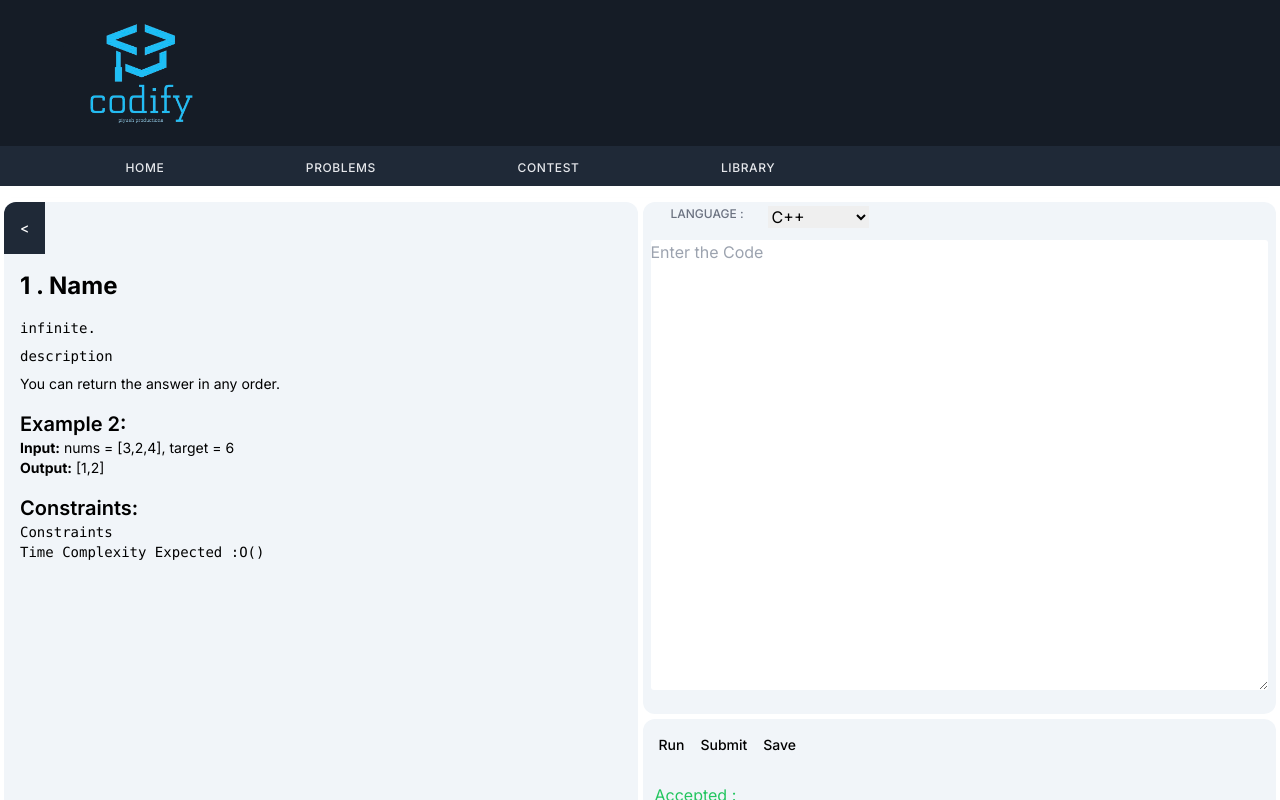
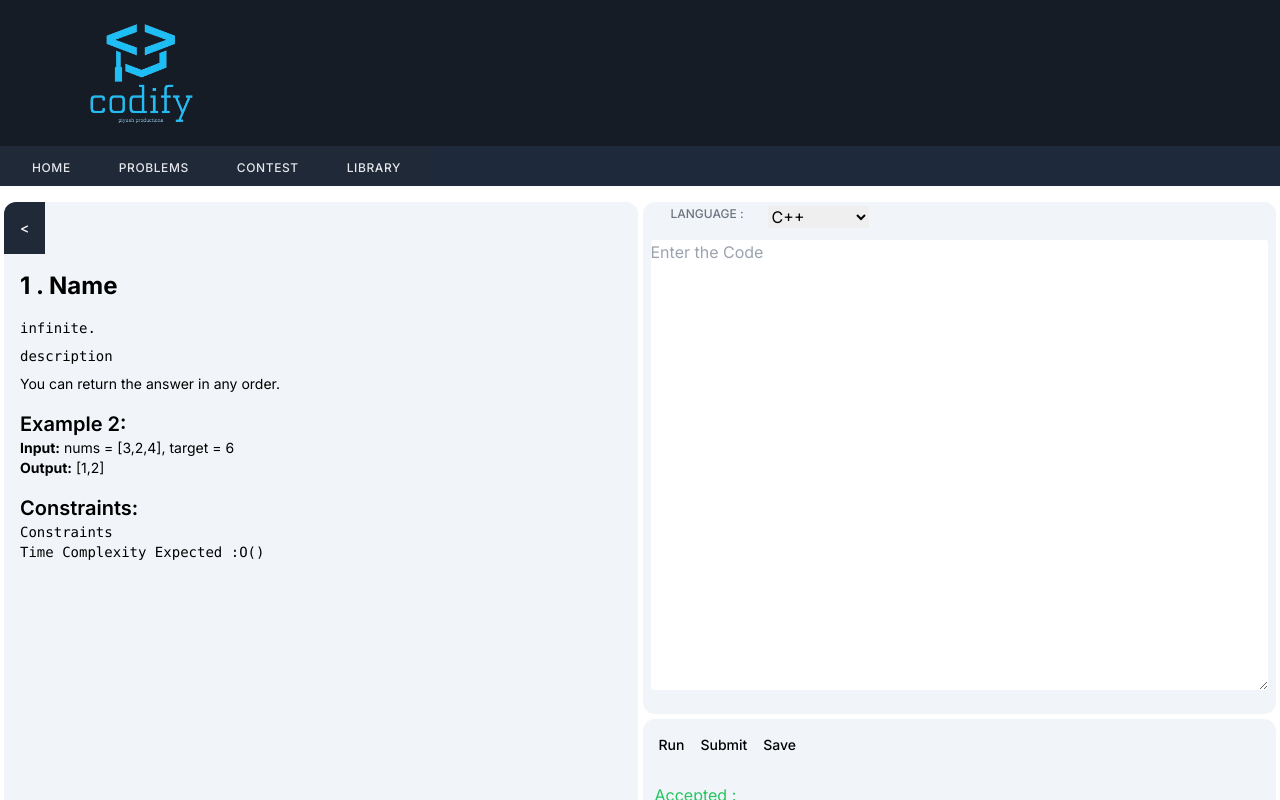
Before and after one commit to Piyush22070/codify-client, a Next.js app: page /problems/1 in a window 1280 px wide. Shown: the top 800 px of the page. Built offline with nearby package versions, Linux system fonts and the light colour scheme; no server answers.

Commit message:
Menu Button addeed

```diff
--- a/src/app/components/Navbar.tsx
+++ b/src/app/components/Navbar.tsx
@@ -11,8 +11,8 @@ const Navbar = () => {
   };
 
   return (
-    <div>
-    <div className =" bg-gray-800 text-white p-2 flex ">
+    <div className=' flex bg-slate-800' >
+    <div className =" bg-gray-800 text-white p-2 flex justify-start">
       <ul className=" hidden w-[70%] md:flex items-center justify-evenly">
         <li><Link href="/" className="hover:bg-gray-700 p-2 rounded px-6 py-3 text-left text-xs font-medium text-gray-200 uppercase tracking-wider">Home</Link></li>
         <li><Link href="/problems" className="hover:bg-gray-700 p-2 rounded px-6 py-3 text-left text-xs font-medium text-gray-200 uppercase tracking-wider">Problems</Link></li>
@@ -20,7 +20,7 @@ const Navbar = () => {
         <li><Link href="/library" className="hover:bg-gray-700 p-2 rounded px-6 py-3 text-left text-xs font-medium text-gray-200 uppercase tracking-wider">library</Link></li>
       </ul>
 
-      <button onClick={toggleMenu}className=" right: 0 md:hidden p-2 bg-gray-700 rounded px-6 py-3 text-left text-xs font-medium text-gray-200 uppercase tracking-wider">=</button>
+      <button onClick={toggleMenu}className=" right: 0 md:hidden rounded  p-1"><Image src={'/images/menu1.png'} alt={'menu'} width={30} height={50}/></button>
       {isOpen && (
         <div className="absolute top-30 flex left-0 w-full bg-gray-800 text-white md:hidden  z-10">
           <ul className="flex flex-col p-5 gap-4">
@@ -31,9 +31,8 @@ const Navbar = () => {
           </ul>
         </div>
       )}
-      <div className=' flex md:hidden'>
+      <div className=' flex md:hidden justify-end'>
         <Image src="/images/main-logo.png" height={35} width={60} alt={'logo'}/></div>
-
     </div>
 
     </div>
```
Also changed, not shown: public/images/menu1.png (added).
